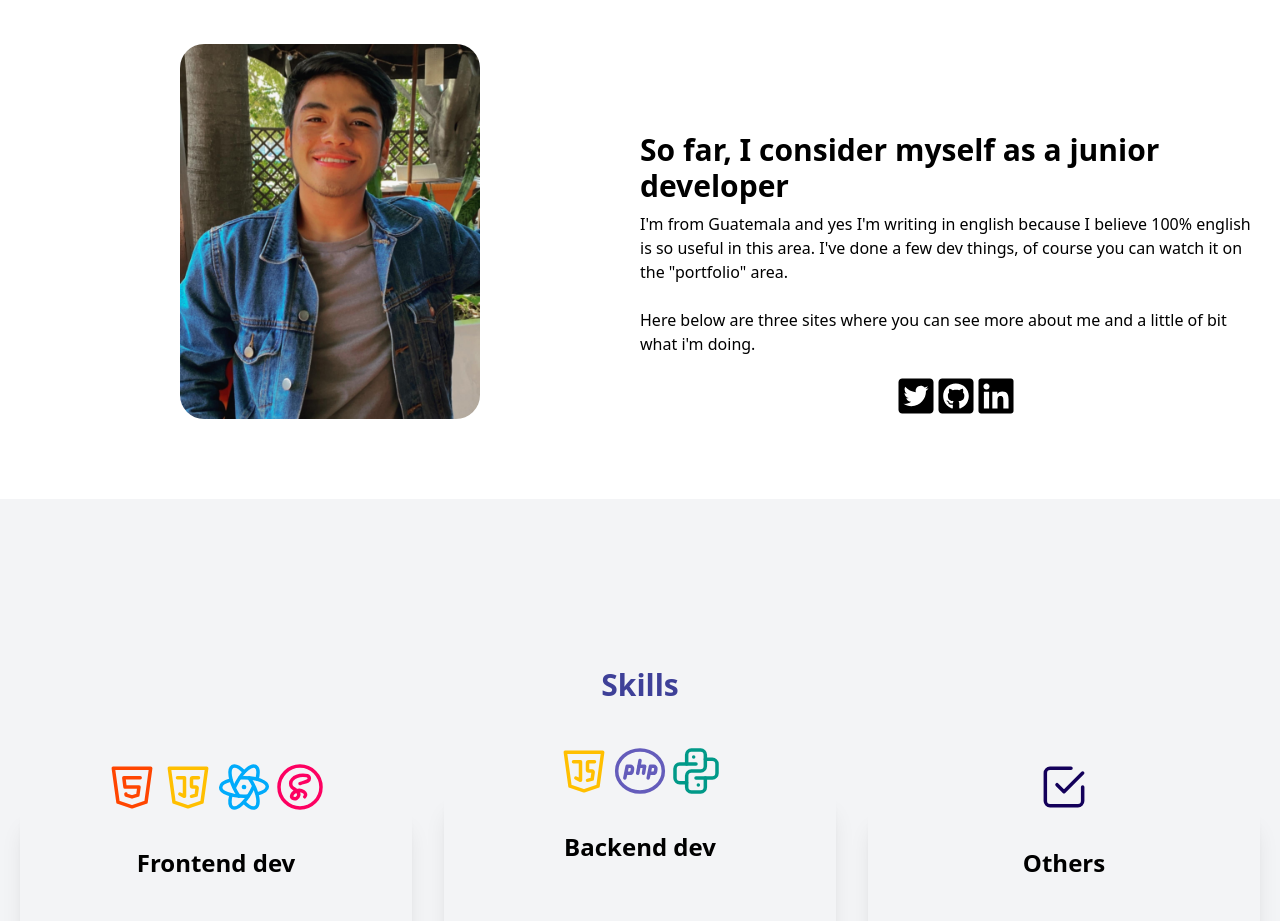
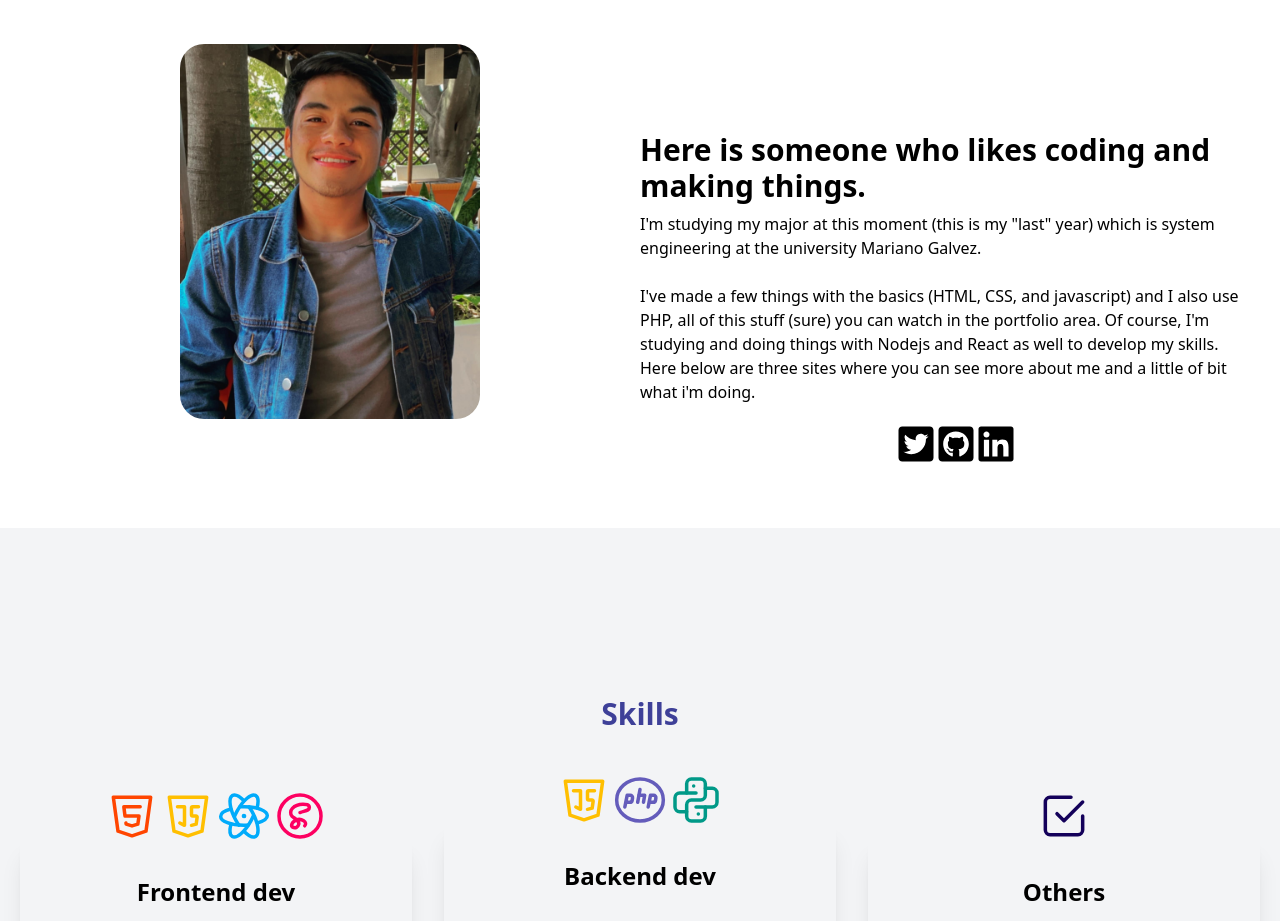
Before and after one commit to joshArfDev/portfolio-react, a React (Create React App) app: page / in a window 1280 px wide. Shown: the part 920-1841 px from the top of the page. Built offline with nearby package versions, Linux system fonts and the light colour scheme.

Commit message:
fixing up text (1.2)

```diff
--- a/src/components/About.jsx
+++ b/src/components/About.jsx
@@ -19,15 +19,15 @@ const About = () => {
         />
         <div className="flex flex-col justify-center">
           <h1 className="md:text-4x1 sm:text-3xl text-2xl font-bold py-2 mt-24">
-            So far, I consider myself as a junior developer
+            Here is someone who likes coding and making things.
           </h1>
           <p>
-            I'm from Guatemala and yes I'm writing in english because I believe
-            100% english is so useful in this area. I've done a few dev things,
-            of course you can watch it on the "portfolio" area.
+            I'm studying my major at this moment (this is my "last" year) which is system engineering at the university Mariano Galvez.
           </p>
           <br />
           <p>
+            I've made a few things with the basics (HTML, CSS, and javascript) and I also use PHP, all of this stuff (sure) you can watch in the portfolio area. Of course, I'm studying and doing things with Nodejs and React as well to develop my skills.
+            <br />
             Here below are three sites where you can see more about me and a
             little of bit what i'm doing.
           </p>
@@ -50,7 +50,7 @@ const About = () => {
 
               <a
                 target="_blank"
-                href="https://github.com/fireclint/portfolio-app-react/blob/main/src/components/Navbar.jsx"
+                href="https://linkedin.com/in/joshuaarfa"
                 rel="noreferrer"
               >
                 <FaLinkedin size={40} />
--- a/src/components/footer.jsx
+++ b/src/components/footer.jsx
@@ -29,7 +29,7 @@ const Footer = () => {
               </a>
               <a
                 target="_blank"
-                href="https://github.com/fireclint/portfolio-app-react/blob/main/src/components/Navbar.jsx"
+                href="https://linkedin.com/in/joshuaarfa"
                 rel="noreferrer"
               >
                 <FaLinkedin size={40} />
```
